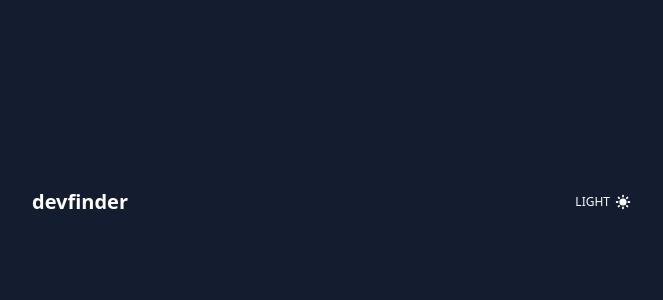
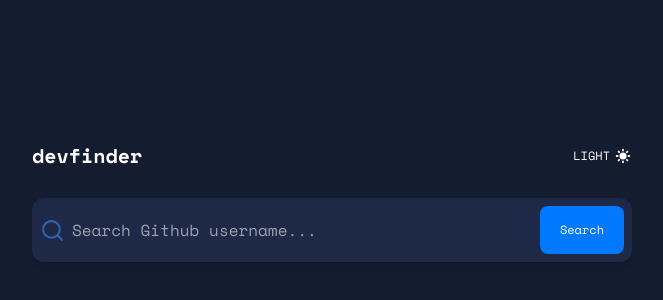
Before and after one commit to nesathanozturk/github-finder, a React (Create React App) app: page / in a window 1280 px wide. Shown: the part 198-498 px from the top of the page, without its empty margins (308-971 px from the left). Built offline with nearby package versions, Linux system fonts and the light colour scheme.

Commit message:
style: deited input

```diff
--- a/src/components/Input.jsx
+++ b/src/components/Input.jsx
@@ -1,5 +1,24 @@
+import { FiSearch } from "react-icons/fi";
+
 const Input = () => {
-  return <div>Input</div>;
+  return (
+    <form className="flex justify-center items-center relative mt-7">
+      <span className="absolute top-5 left-2">
+        <FiSearch size={25} className="text-icon" />
+      </span>
+      <input
+        type="text"
+        placeholder="Search Github username..."
+        className="w-full py-5 pl-10 bg-input rounded-xl border-none font-normal text-white focus:outline-none shadow-md"
+      />
+      <button
+        type="submit"
+        className="absolute right-2 bg-btn py-4 px-5 rounded-lg text-white text-xs hover:bg-btnHover transition-colors"
+      >
+        Search
+      </button>
+    </form>
+  );
 };
 
 export default Input;
--- a/src/components/ProfileContainer.jsx
+++ b/src/components/ProfileContainer.jsx
@@ -1,9 +1,11 @@
 import Header from "./Header";
+import Input from "./Input";
 
 const ProfileContainer = () => {
   return (
     <div className="w-[600px]">
       <Header />
+      <Input />
     </div>
   );
 };
--- a/src/index.css
+++ b/src/index.css
@@ -1,7 +1,10 @@
+@import url("https://fonts.googleapis.com/css2?family=Space+Mono:wght@400;700&display=swap");
+
 @tailwind base;
 @tailwind components;
 @tailwind utilities;
 
 body {
   @apply bg-[#141C30] flex justify-center items-center h-screen;
+  font-family: "Space Mono", monospace;
 }
--- a/tailwind.config.js
+++ b/tailwind.config.js
@@ -2,7 +2,14 @@
 module.exports = {
   content: ["./src/**/*.{js,jsx,ts,tsx}"],
   theme: {
-    extend: {},
+    extend: {
+      colors: {
+        icon: "#3063AD",
+        input: "#1E2847",
+        btn: "#0079ff",
+        btnHover: "#60abff",
+      },
+    },
   },
   plugins: [],
 };
```
